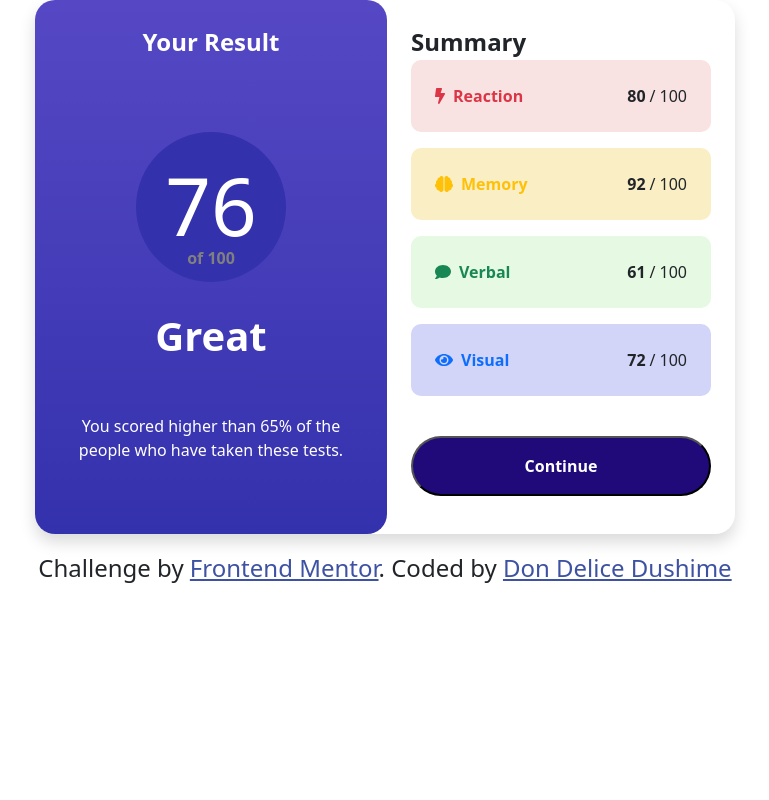
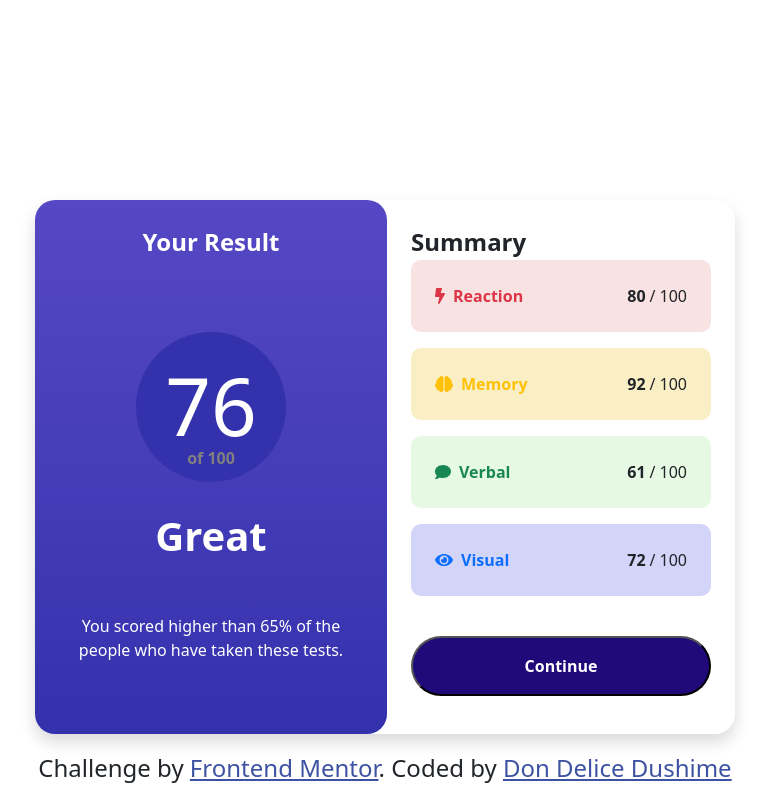
Before and after one commit to dondelice257/RESULT-SUMMARY-COMPONENT, a plain HTML site: page index.html in a window 1280 px wide. Shown: the whole page, without its empty margins (255-1024 px from the left). Drawn offline with nearby package versions, Linux system fonts and the light colour scheme.

Commit message:
increase the padding-top of body

```diff
--- a/index.html
+++ b/index.html
@@ -18,7 +18,8 @@
   </style>
 
 </head>
-<body class="">
+<body class=""
+      style="padding-top:200px">
 
   <div class="d-lg-flex d-sm-flex shadow m-auto justify-content-start"
   style="width: 700px; border-radius:20px; margin-top:200px">
```
